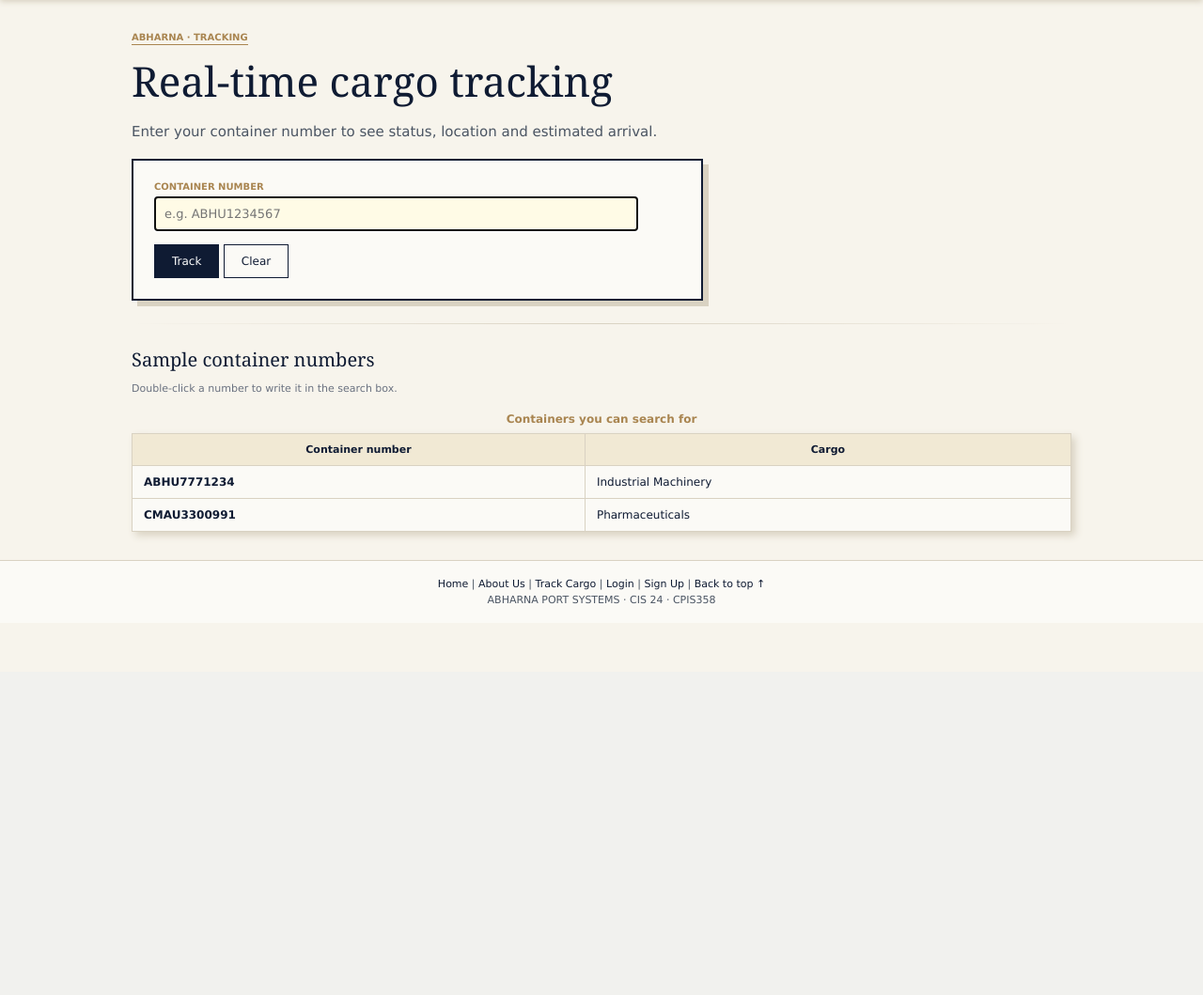
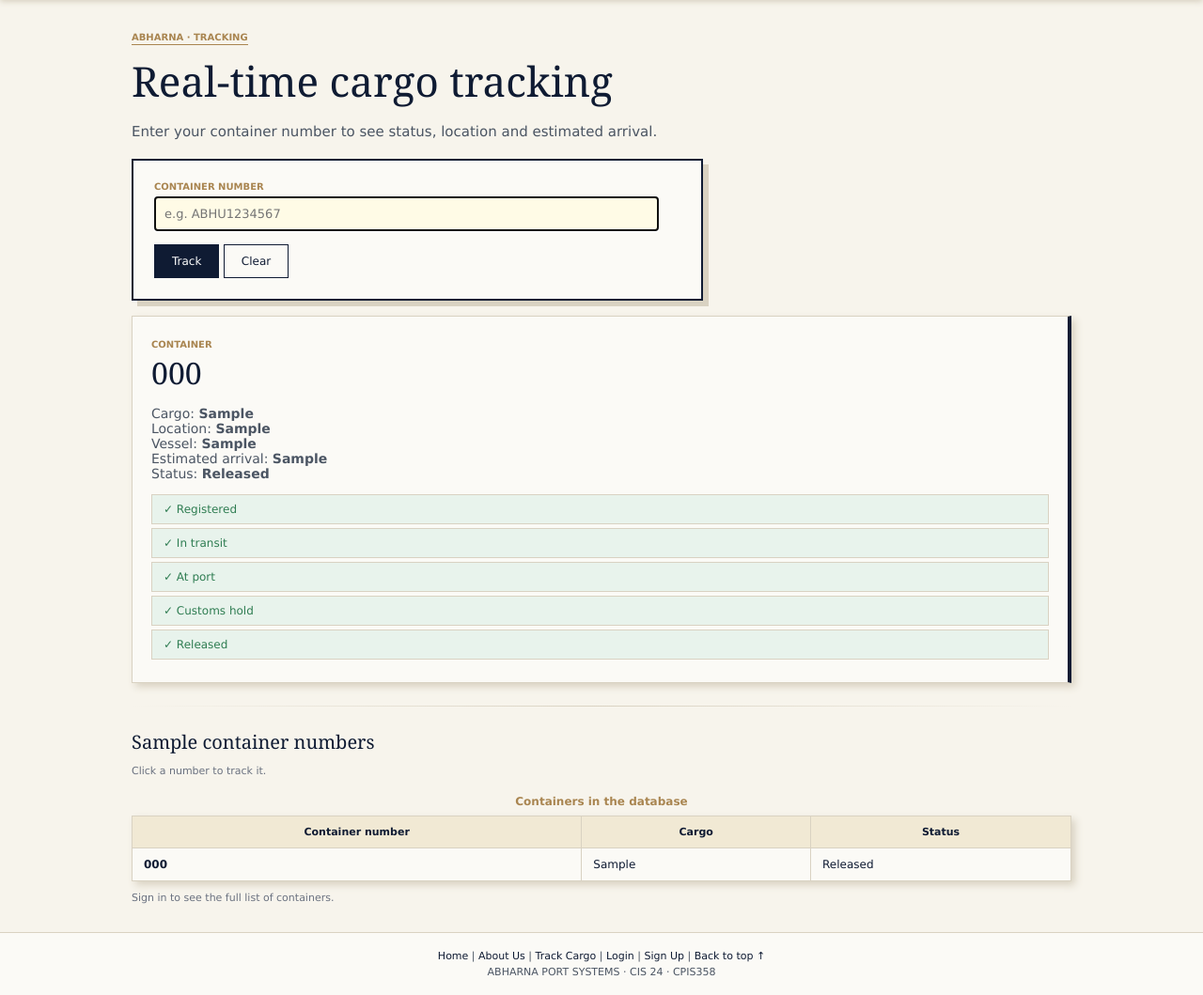
Before and after one commit to dyalghamdy19-jpg/Abharna, an ASP.NET Core app: page /Track?container=000 in a window 1280 px wide. Shown: the part 85-1144 px from the top of the page at 94% size. Before the commit the page ends 728 px from the top, so only its background shows below. Run offline with ASP.NET Core 8, Linux system fonts and the light colour scheme; tables that the repository leaves empty hold one stand-in row (values such as "Sample post").

Commit message:
add final step

```diff
--- a/Abharna/Controllers/TrackController.cs
+++ b/Abharna/Controllers/TrackController.cs
@@ -1,12 +1,167 @@
+using Abharna.Data;
+using Abharna.Models;
 using Microsoft.AspNetCore.Mvc;
 
 namespace Abharna.Controllers
 {
     public class TrackController : Controller
     {
-        public IActionResult Index()
+        private readonly AppDbContext _db;
+
+        public TrackController(AppDbContext db)
         {
-            return View();
+            _db = db;
+        }
+
+        // only the Port Staff can add, edit and delete (SESSION)
+        private bool IsStaff()
+        {
+            return HttpContext.Session.GetString("UserRole") == "Port Staff";
+        }
+
+        // ---------------- SEARCH one container (retrieve / search) ----------------
+
+        public IActionResult Index(string? container)
+        {
+            ViewBag.Samples = _db.Containers.OrderBy(c => c.ContainerNumber).ToList();
+
+            if (string.IsNullOrWhiteSpace(container))
+            {
+                return View();
+            }
+
+            string no = container.Trim().ToUpper();
+            Container? found = _db.Containers.FirstOrDefault(c => c.ContainerNumber == no);
+            if (found == null)
+            {
+                ViewBag.Error = "Container " + no + " was not found. Try one of the samples below.";
+            }
+            return View(found);
+        }
+
+        // ---------------- LIST + SEARCH all containers ----------------
+
+        public IActionResult Manage(string? q)
+        {
+            if (HttpContext.Session.GetString("UserName") == null)
+            {
+                return RedirectToAction("Login", "Account");
+            }
+
+            var list = _db.Containers.AsQueryable();
+            if (!string.IsNullOrWhiteSpace(q))
+            {
+                string s = q.Trim();
+                list = list.Where(c => c.ContainerNumber.Contains(s) || c.Cargo.Contains(s)
+                                    || c.Location.Contains(s) || c.Vessel.Contains(s));
+            }
+
+            ViewBag.Query = q;
+            ViewBag.CanEdit = IsStaff();
+            return View(list.OrderBy(c => c.ContainerNumber).ToList());
+        }
+
+        // ---------------- INSERT ----------------
+
+        [HttpGet]
+        public IActionResult Create()
+        {
+            if (!IsStaff())
+            {
+                return RedirectToAction("Manage");
+            }
+            return View(new Container { Stage = 1 });
+        }
+
+        [HttpPost]
+        [ValidateAntiForgeryToken]
+        public IActionResult Create(Container model)
+        {
+            if (!IsStaff())
+            {
+                return RedirectToAction("Manage");
+            }
+
+            model.ContainerNumber = (model.ContainerNumber ?? "").Trim().ToUpper();
+            if (_db.Containers.Any(c => c.ContainerNumber == model.ContainerNumber))
+            {
+                ModelState.AddModelError("ContainerNumber", "This container number already exists.");
+            }
+            if (!ModelState.IsValid)
+            {
+                return View(model);
+            }
+
+            _db.Containers.Add(model);
+            _db.SaveChanges();
+            TempData["Message"] = "Container " + model.ContainerNumber + " was added.";
+            return RedirectToAction("Manage");
+        }
+
+        // ---------------- UPDATE ----------------
+
+        [HttpGet]
+        public IActionResult Edit(int id)
+        {
+            if (!IsStaff())
+            {
+                return RedirectToAction("Manage");
+            }
+            Container? c = _db.Containers.Find(id);
+            if (c == null)
+            {
+                return RedirectToAction("Manage");
+            }
+            return View(c);
+        }
+
+        [HttpPost]
+        [ValidateAntiForgeryToken]
+        public IActionResult Edit(Container model)
+        {
+            if (!IsStaff())
+            {
+                return RedirectToAction("Manage");
+            }
+            Container? c = _db.Containers.Find(model.Id);
+            if (c == null)
+            {
+                return RedirectToAction("Manage");
+            }
+            if (!ModelState.IsValid)
+            {
+                return View(model);
+            }
+
+            c.Cargo = model.Cargo;
+            c.Stage = model.Stage;
+            c.Location = model.Location;
+            c.Vessel = model.Vessel;
+            c.Eta = model.Eta;
+            _db.SaveChanges();
+
+            TempData["Message"] = "Container " + c.ContainerNumber + " was updated.";
+            return RedirectToAction("Manage");
+        }
+
+        // ---------------- DELETE ----------------
+
+        [HttpPost]
+        [ValidateAntiForgeryToken]
+        public IActionResult Delete(int id)
+        {
+            if (!IsStaff())
+            {
+                return RedirectToAction("Manage");
+            }
+            Container? c = _db.Containers.Find(id);
+            if (c != null)
+            {
+                _db.Containers.Remove(c);
+                _db.SaveChanges();
+                TempData["Message"] = "Container " + c.ContainerNumber + " was deleted.";
+            }
+            return RedirectToAction("Manage");
         }
     }
 }
--- a/Abharna/Views/Track/Index.cshtml
+++ b/Abharna/Views/Track/Index.cshtml
@@ -1,5 +1,10 @@
+@model Abharna.Models.Container
+@using Abharna.Helpers
+@using Microsoft.AspNetCore.Http
 @{
     ViewData["Title"] = "Track Cargo";
+    var samples = ViewBag.Samples as List<Abharna.Models.Container> ?? new List<Abharna.Models.Container>();
+    bool loggedIn = Context.Session.GetString("UserName") != null;
 }
 
 <main class="wrap" style="padding-top: 30px;">
@@ -8,39 +13,80 @@
     <p class="lead">Enter your container number to see status, location and estimated arrival.</p>
 
     <div class="formbox big">
-        <form name="trackForm" method="post" onsubmit="return trackContainer()"
-              onreset="resetTrack()">
+        <!-- ASP.NET: the number is sent to the server, which searches the database -->
+        <form name="trackForm" method="get" asp-controller="Track" asp-action="Index">
             <label for="container" class="fl">CONTAINER NUMBER</label>
-            <input type="search" id="container" name="container" class="field" placeholder="e.g. ABHU1234567" autofocus onfocus="highlight(this)" onblur="normal(this)">
+            <input type="text" id="container" name="container" class="field" placeholder="e.g. ABHU1234567"
+                   autofocus onfocus="highlight(this)" onblur="normal(this)">
             <input type="submit" class="btn dark" value="Track">
-            <input type="reset" class="btn" value="Clear">
+            <a class="btn" asp-controller="Track" asp-action="Index">Clear</a>
         </form>
     </div>
 
-    <!--js -->
-    <div id="trackResult"></div>
+    @if (ViewBag.Error != null)
+    {
+        <p class="msg">@ViewBag.Error</p>
+    }
+
+    @if (Model != null)
+    {
+        <div class="result">
+            <span class="label">CONTAINER</span>
+            <h2>@Model.ContainerNumber</h2>
+            <p>
+                Cargo: <b>@Model.Cargo</b><br>
+                Location: <b>@Model.Location</b><br>
+                Vessel: <b>@Model.Vessel</b><br>
+                Estimated arrival: <b>@Model.Eta</b><br>
+                Status: <b>@StageHelper.Name(Model.Stage)</b>
+            </p>
+            <ul class="progress">
+                @for (int i = 1; i <= 5; i++)
+                {
+                    if (i < Model.Stage)
+                    {
+                        <li class="done">&#10003; @StageHelper.Name(i)</li>
+                    }
+                    else if (i == Model.Stage)
+                    {
+                        <li class="now">&#9679; @StageHelper.Name(i) (now)</li>
+                    }
+                    else
+                    {
+                        <li class="todo">&#9675; @StageHelper.Name(i)</li>
+                    }
+                }
+            </ul>
+        </div>
+    }
 
     <div class="divider"></div>
 
     <h3>Sample container numbers</h3>
-    <p class="small">Double-click a number to write it in the search box.</p>
+    <p class="small">Click a number to track it.</p>
     <table class="tbl">
-        <caption>Containers you can search for</caption>
+        <caption>Containers in the database</caption>
         <thead>
-            <tr>
-                <th>Container number</th>
-                <th>Cargo</th>
-            </tr>
+            <tr><th>Container number</th><th>Cargo</th><th>Status</th></tr>
         </thead>
         <tbody>
-            <tr>
-                <td class="name" ondblclick="fillSample('ABHU7771234')">ABHU7771234</td>
-                <td>Industrial Machinery</td>
-            </tr>
-            <tr>
-                <td class="name" ondblclick="fillSample('CMAU3300991')">CMAU3300991</td>
-                <td>Pharmaceuticals</td>
-            </tr>
+            @foreach (var c in samples)
+            {
+                <tr>
+                    <td class="name"><a asp-controller="Track" asp-action="Index" asp-route-container="@c.ContainerNumber">@c.ContainerNumber</a></td>
+                    <td>@c.Cargo</td>
+                    <td>@StageHelper.Name(c.Stage)</td>
+                </tr>
+            }
         </tbody>
     </table>
+
+    @if (loggedIn)
+    {
+        <p><a class="btn dark" asp-controller="Track" asp-action="Manage">Manage containers</a></p>
+    }
+    else
+    {
+        <p class="small">Sign in to see the full list of containers.</p>
+    }
 </main>
```
Also changed, not shown: Abharna/Helpers/StageHelper.cs (added, +18 -0 lines), Abharna/Views/Track/Create.cshtml (added, +46 -0 lines), Abharna/Views/Track/Create.cshtml.cs (added, +12 -0 lines), Abharna/Views/Track/Edit.cshtml (added, +47 -0 lines), Abharna/Views/Track/Edit.cshtml.cs (added, +12 -0 lines), Abharna/Views/Track/Manage.cshtml (added, +83 -0 lines), Abharna/Views/Track/Manage.cshtml.cs (added, +12 -0 lines).
